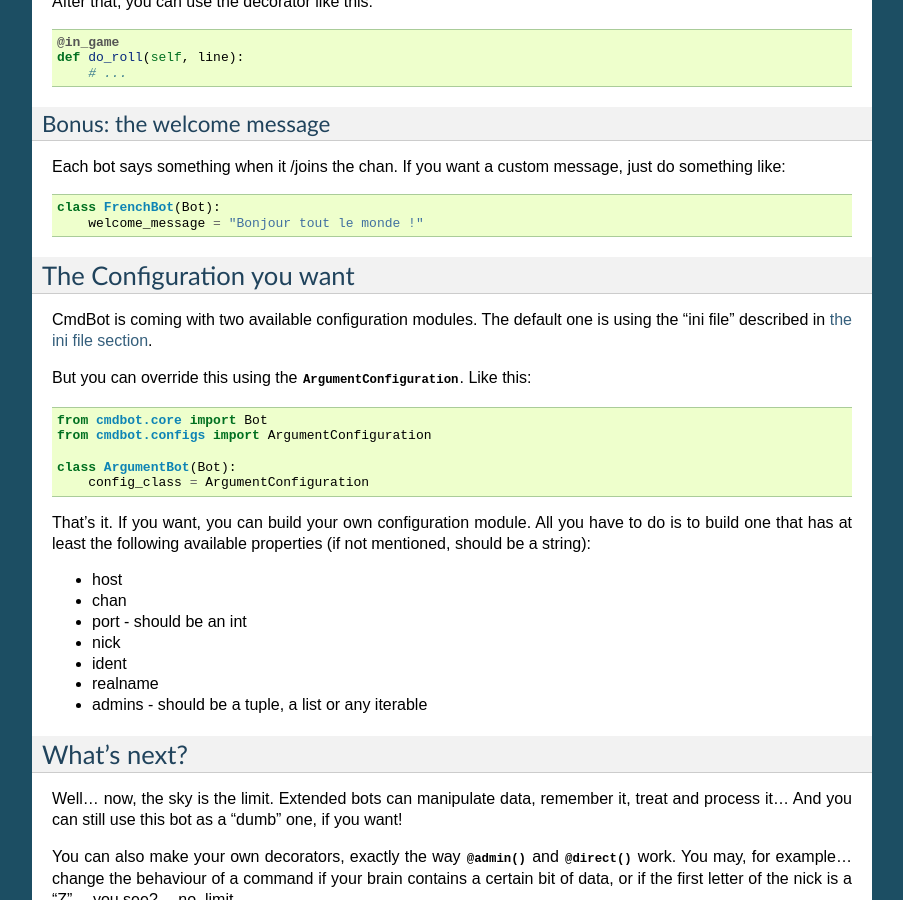
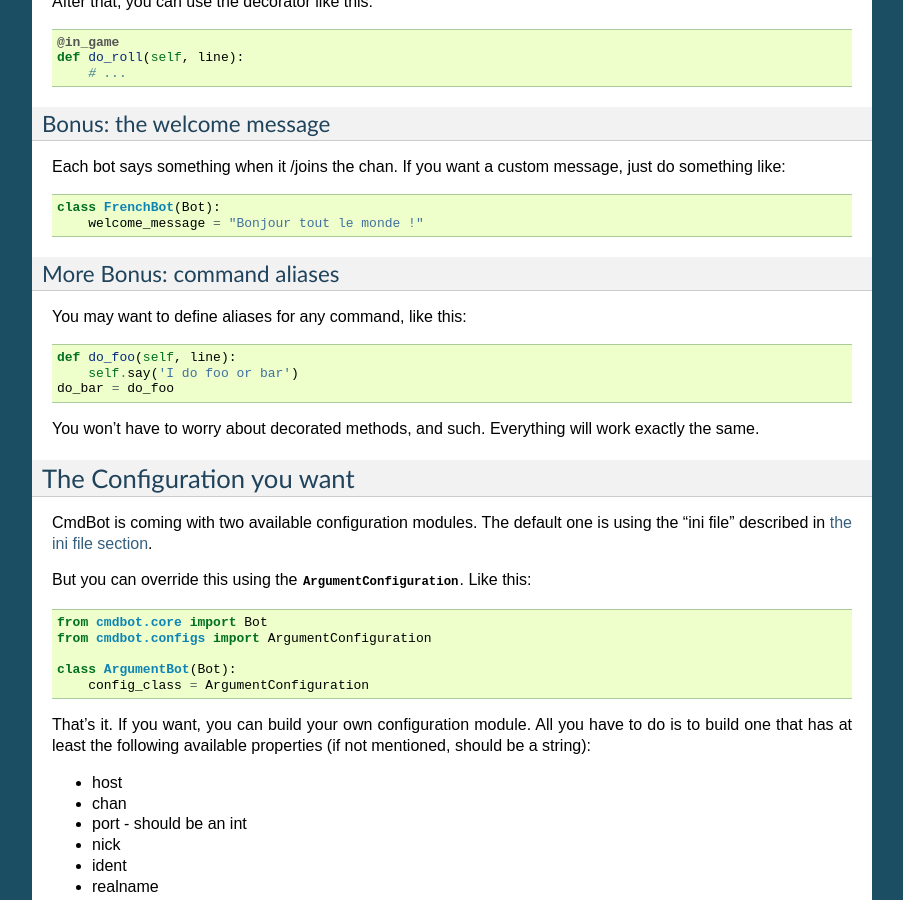
Before and after one commit to brunobord/cmdbot, a Sphinx documentation site: the page built from docs/your_bot.rst, in a window 1280 px wide and 900 px high, scrolled down 2847 px. Shown: the whole window, without its empty margins (198-1101 px from the left). Built offline with Sphinx 7.4.7, drawn with Linux system fonts in a browser that asks for light colours; some of the changed text lies outside the part shown.

Commit message:
doc about command aliases. fixes #8

```diff
--- a/docs/your_bot.rst
+++ b/docs/your_bot.rst
@@ -214,6 +214,20 @@
         welcome_message = "Bonjour tout le monde !"
 
 
+More Bonus: command aliases
+---------------------------
+
+You may want to define aliases for any command, like this:
+
+.. code-block:: python
+
+    def do_foo(self, line):
+        self.say('I do foo or bar')
+    do_bar = do_foo
+
+You won't have to worry about decorated methods, and such. Everything will work
+exactly the same.
+
 The Configuration you want
 ==========================
 
```
